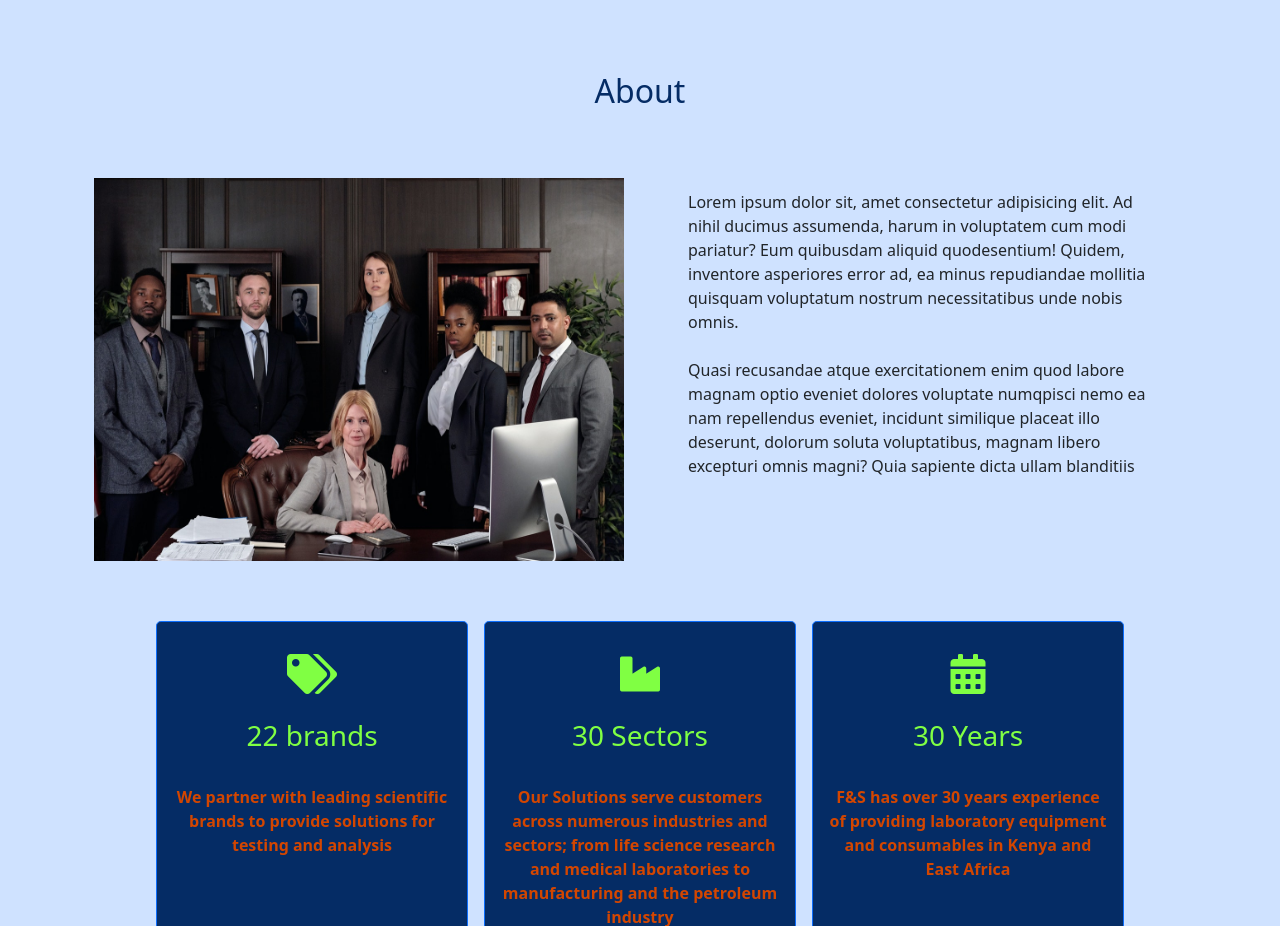
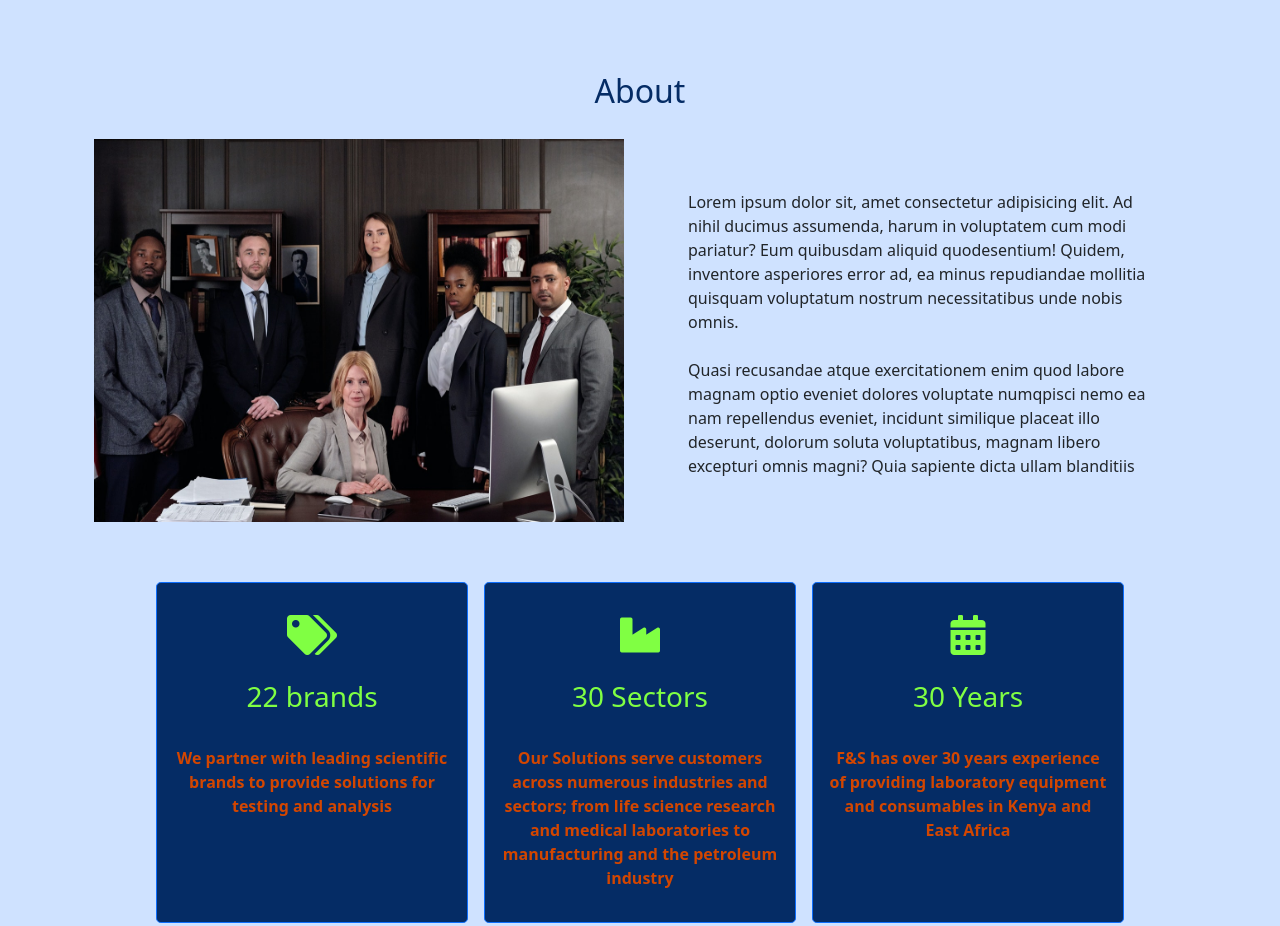
Before and after one commit to vinnypee88/fnsscientific, a Next.js app: page / in a window 1280 px wide. Shown: the part 840-1766 px from the top of the page. Built offline with nearby package versions, Linux system fonts and the light colour scheme.

Commit message:
Added margins for better spacing

```diff
--- a/Components/About.js
+++ b/Components/About.js
@@ -13,7 +13,7 @@ const About = () => {
       </h2>
       <div id="about-img-text" className="container">
         <div className="row justify-content-center pb-5">
-          <div className="d-flex flex-column justify-content-center col-sm-10 col-lg-6 mt-5">
+          <div className="d-flex flex-column justify-content-center col-sm-10 col-lg-6 mt-2">
             <Image
               className="p-0 p-sm-1 p-md-2 m-1"
               src="/assets/staff.jpg"
--- a/pages/products/[slug].js
+++ b/pages/products/[slug].js
@@ -69,7 +69,7 @@ const ProductDetails = ({ product }) => {
             height={productImages[0].fields.file.details.image.height}
           />
         </div>
-        <div id="text" className="col-10 col-md-6 p-0 p-md-3">
+        <div id="text" className="col-10 col-md-6 p-0 p-md-3 mt-4 mt-md-0">
           {documentToReactComponents(productDescription)}
         </div>
       </div>
```
